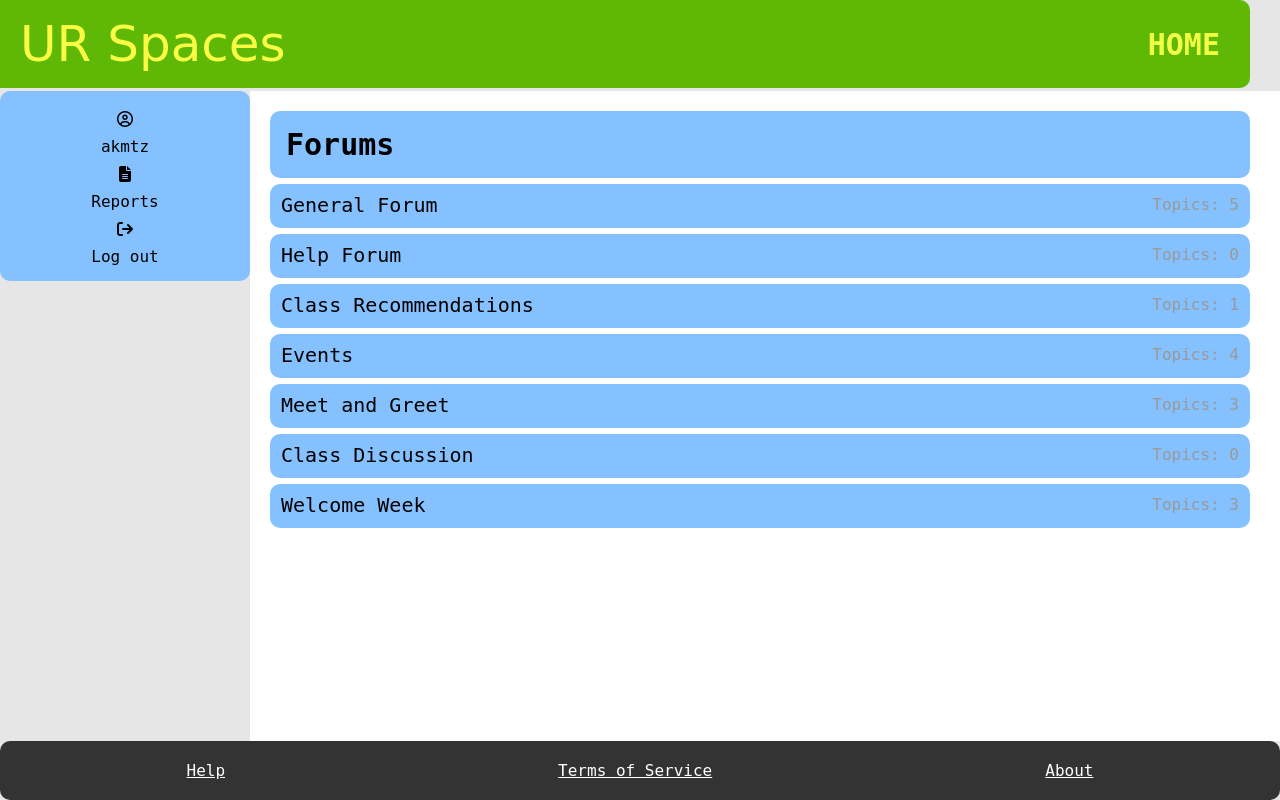
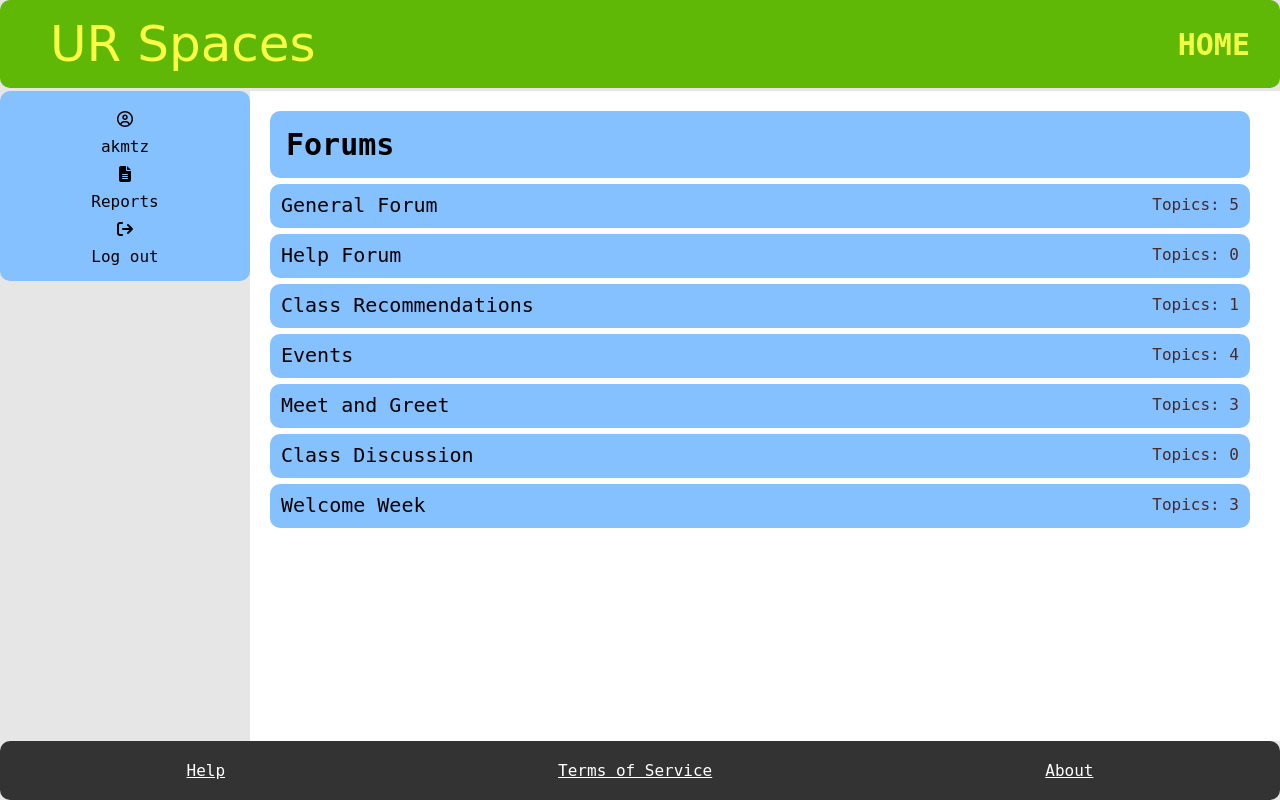
Before and after one commit to clg875/UR-Spaces, a Django app: page /index/ in a window 1280 px wide. Run offline with Django 4.2, Linux system fonts and the light colour scheme; a user stored in the database is signed in; data comes from the database, SQL or seed files in the repository; parts of the project's set-up code (start-up, migrations or seed data) failed here and were passed over; some libraries are stand-ins or nearby versions.

Commit message:
style.css

```diff
--- a/URSpaces/myapp/static/style.css
+++ b/URSpaces/myapp/static/style.css
@@ -27,7 +27,7 @@ header {
   background-color: #5eb805;
   border-radius: 10px;
   position: relative;
-  left: -30px;
+ /* left: -30px; */
 
 }
 
@@ -186,7 +186,7 @@ form p {
 
 .forums span {
   font-size: 16px;
-  color: #999;
+  color: rgb(72, 42, 42);
   margin-bottom: 10px;
   margin-top: 10px;
   margin-right: 10px;
@@ -205,7 +205,7 @@ form p {
 
 .date {
   font-size: 15px;
-  color: rgb(146, 145, 145);
+  color: rgb(72, 42, 42);
 }
 
 .item2 {
```
